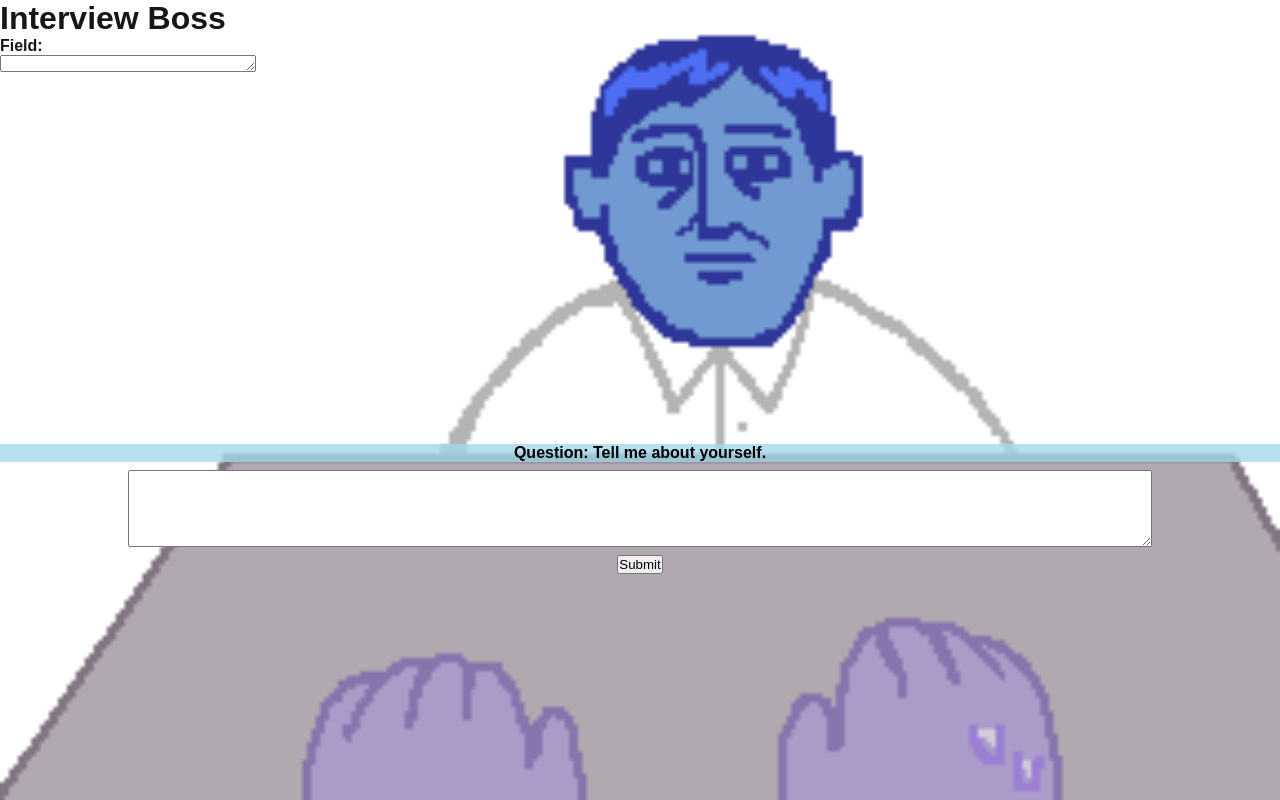
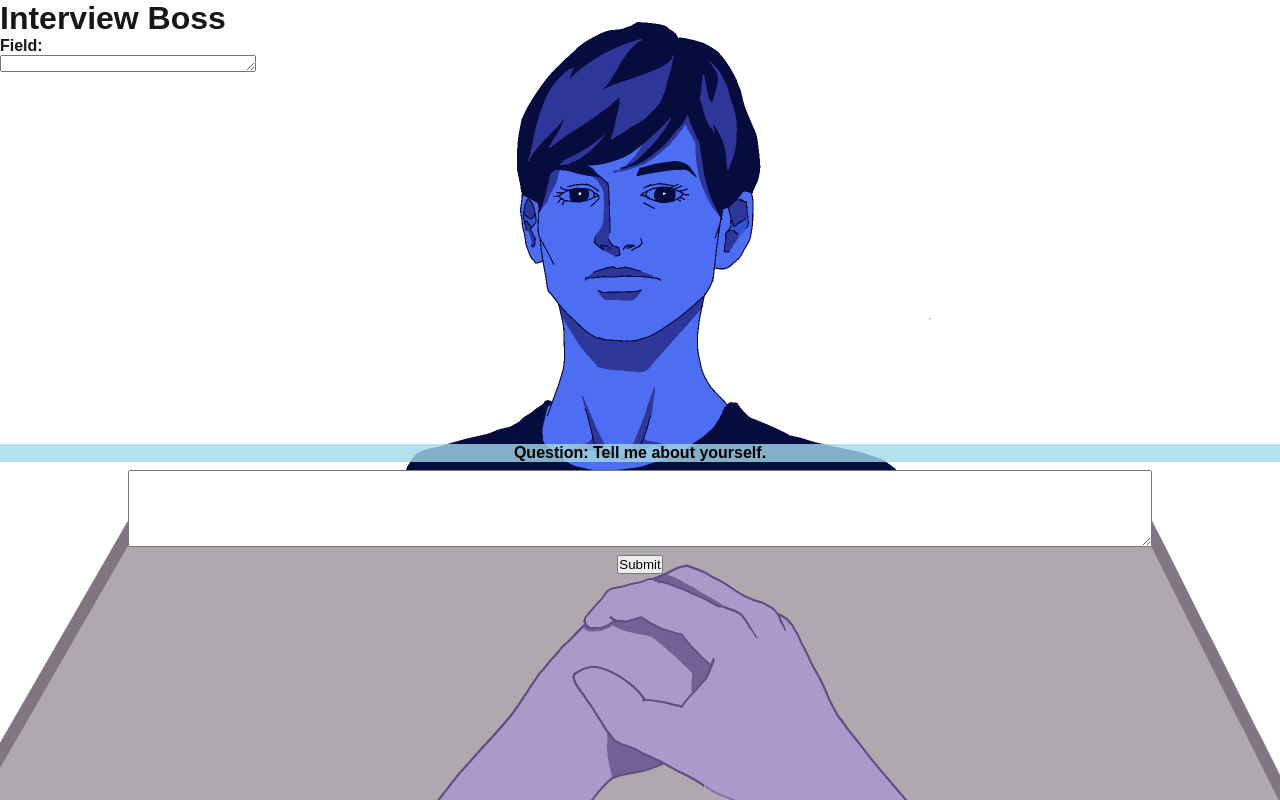
Before and after one commit to chloec435/WiCHacks-Spring-2026, a Next.js app in the folder interview-game/: page / in a window 1280 px wide. Built offline with nearby package versions, Linux system fonts and the light colour scheme.

Commit message:
Change background image in page.css

```diff
--- a/interview-game/app/page.css
+++ b/interview-game/app/page.css
@@ -1,5 +1,5 @@
 .app-background {
-  background-image: url('/images/blue_boss.png'); /* Reference from the public folder root */
+  background-image: url('/images/interviewer_blue.png');
   background-size: cover;
   background-repeat: no-repeat;
   height: 100vh;
```
